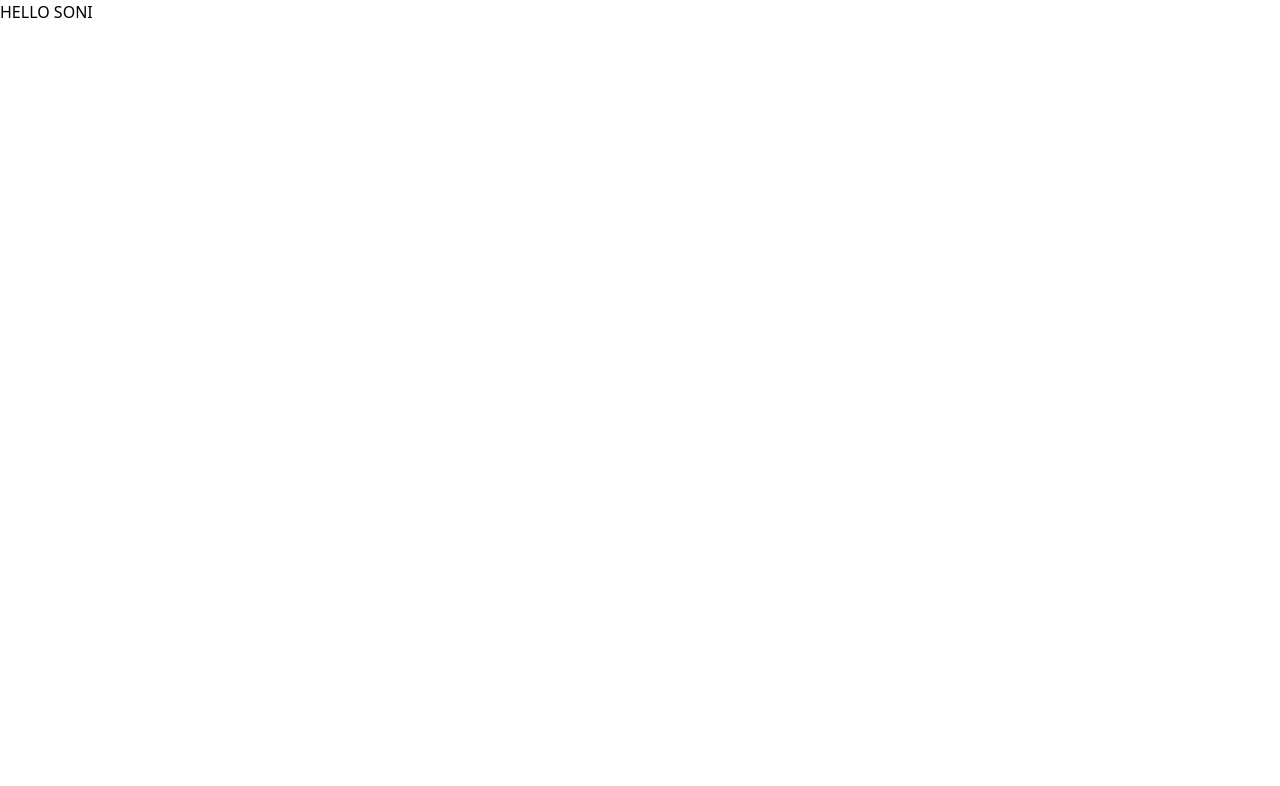
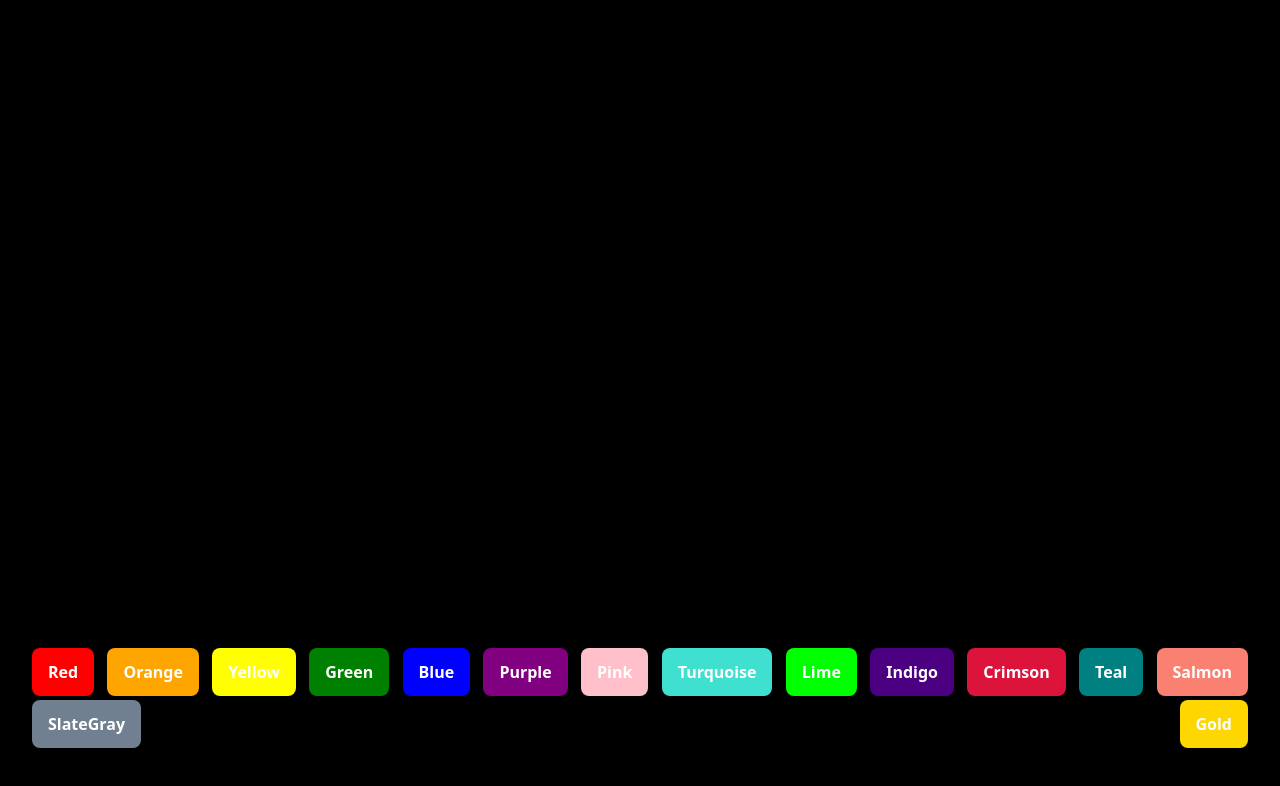
Before and after one commit to sonimohit481/Background-Colour-Changer, a React (Vite) app: page / in a window 1280 px wide. Shown: the top 786 px of the page. Built offline with nearby package versions, Linux system fonts and the light colour scheme.

Commit message:
Basic project done

```diff
--- a/src/App.tsx
+++ b/src/App.tsx
@@ -1,7 +1,42 @@
+import { useState } from "react";
+
 function App() {
+  const [colour, setColour] = useState("Black");
+
+  const colorPalette = [
+    "Red",
+    "Orange",
+    "Yellow",
+    "Green",
+    "Blue",
+    "Purple",
+    "Pink",
+    "Turquoise",
+    "Lime",
+    "Indigo",
+    "Crimson",
+    "Teal",
+    "Salmon",
+    "SlateGray",
+    "Gold",
+  ];
+
   return (
     <>
-      <h1>HELLO SONI</h1>
+      <div className="w-full h-screen" style={{ backgroundColor: colour }}>
+        <div className="absolute bottom-10 p-3 inset-x-5 flex flex-wrap gap-1 justify-between">
+          {colorPalette.map((color) => (
+            <div
+              key={color}
+              className="px-4 py-3 rounded-lg text-white font-bold drop-shadow-xl"
+              onClick={() => setColour(color)}
+              style={{ backgroundColor: color }}
+            >
+              {color}
+            </div>
+          ))}
+        </div>
+      </div>
     </>
   );
 }
```
